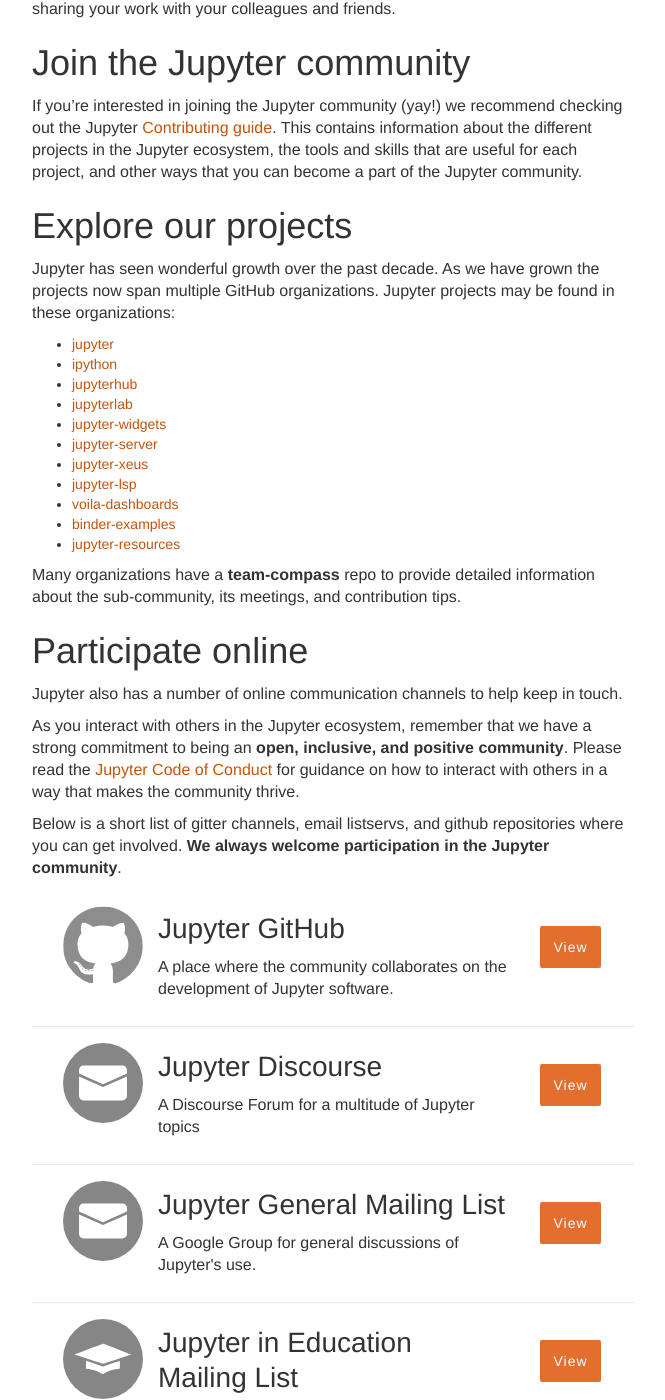
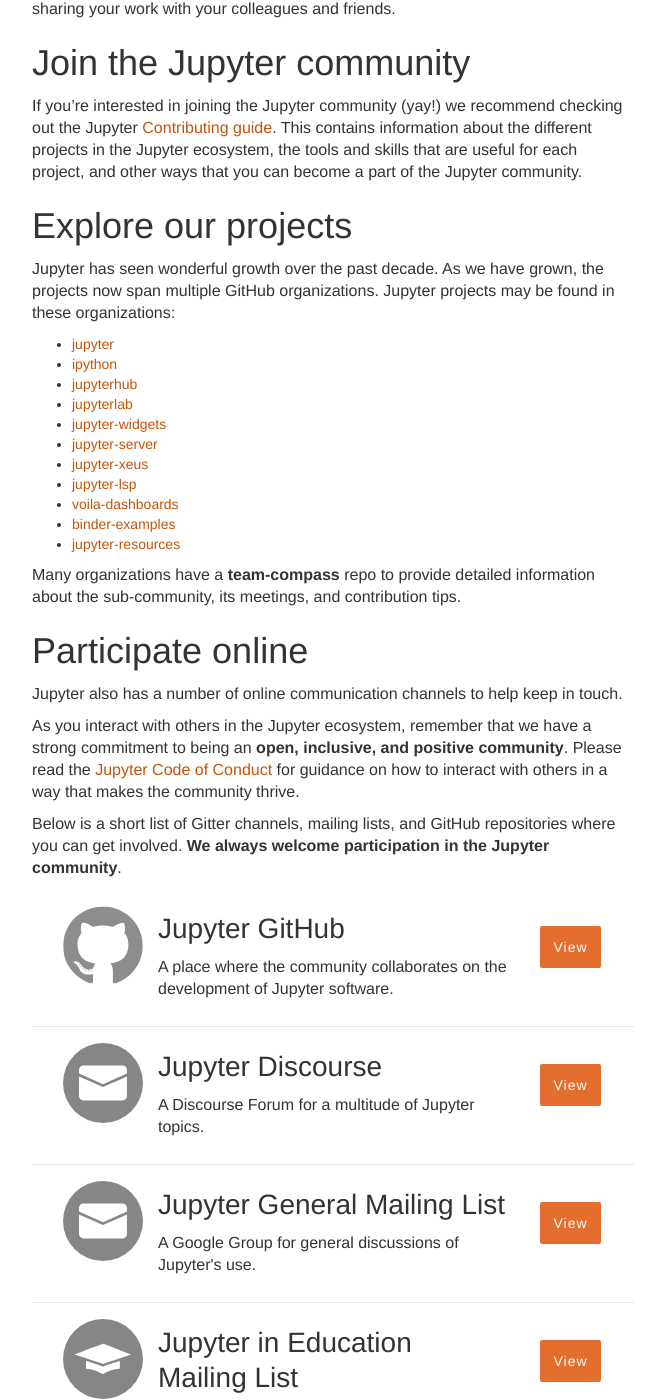
Before and after one commit to jupyter/jupyter.github.io, a Jekyll site: the page built from community.md, in a window 1280 px wide and 1400 px high, scrolled down 357 px. Shown: the whole window, without its empty margins (307-972 px from the left). Built offline with Jekyll 4.4.1, drawn with Linux system fonts in a browser that asks for light colours; some of the changed text lies outside the part shown.

Commit message:
Fix punctuation and typos in community.md
Some minor proofreading edits including
- change a comma to a semicolon
- communications -> communication
- informations -> information

```diff
--- a/community.md
+++ b/community.md
@@ -11,7 +11,7 @@
     alt: github icon
     url: https://github.com/jupyter/
   - title: Jupyter Discourse
-    description: A Discourse Forum for a multitude of Jupyter topics
+    description: A Discourse Forum for a multitude of Jupyter topics.
     src: assets/mail-list.svg
     alt: mailing list icon
     url: https://discourse.jupyter.org/
@@ -69,7 +69,7 @@
 
 ## Explore our projects
 
-Jupyter has seen wonderful growth over the past decade. As we have grown the
+Jupyter has seen wonderful growth over the past decade. As we have grown, the
 projects now span multiple GitHub organizations. Jupyter projects may be found
 in these organizations:
 
@@ -94,10 +94,10 @@
 
 As you interact with others in the Jupyter ecosystem, remember that we have a strong
 commitment to being an **open, inclusive, and positive community**. Please read the
-[Jupyter Code of Conduct](https://github.com/jupyter/governance/blob/master/conduct/code_of_conduct.md) for guidance on how to interact with others in
-a way that makes the community thrive.
+[Jupyter Code of Conduct](https://github.com/jupyter/governance/blob/master/conduct/code_of_conduct.md)
+for guidance on how to interact with others in a way that makes the community thrive.
 
-Below is a short list of gitter channels, email listservs, and github repositories
+Below is a short list of Gitter channels, mailing lists, and GitHub repositories
 where you can get involved. **We always welcome participation in the Jupyter community**.
 
 <section>
@@ -125,9 +125,10 @@
 
 ## Live events
 
-Project Jupyter events provide a forum for community members to come together in person or virtually to share and learn from each other.
+Project Jupyter events provide a forum for community members to come together in person
+or virtually to share and learn from each other.
 
-This page is for in person, one-of-a-kind events, for community engagement, see the community page.
+This page is for in-person, one-of-a-kind events; for community engagement, see the community page.
 
 ### Calendar
 
@@ -157,9 +158,14 @@
 
 ### Jupyter Community Workshops
 
-[Jupyter Community Workshops](https://blog.jupyter.org/jupyter-community-workshops-cbd34ac82549) bring together small groups (approximately 12 to 24 people) of Jupyter community members and core contributors for high-impact strategic work and community engagement on focused topics.
+[Jupyter Community Workshops](https://blog.jupyter.org/jupyter-community-workshops-cbd34ac82549)
+bring together small groups (approximately 12 to 24 people) of Jupyter community members and
+core contributors for high-impact strategic work and community engagement on focused topics.
 
-Much of Jupyter’s work is accomplished through remote, online collaboration; yet, over the years, we have found deep value in focused in-person work over a few days. These in-person events are particularly useful for tackling challenging development and design projects, growing the community of contributors, and strengthening collaborations.
+Much of Jupyter's work is accomplished through remote, online collaboration; yet, over the years,
+we have found deep value in focused in-person work over a few days. These in-person events are
+particularly useful for tackling challenging development and design projects, growing the community
+of contributors, and strengthening collaborations.
 
 #### Round 1: 2018
 
@@ -189,8 +195,10 @@
 
 - [Round 3: Call for Proposals](https://blog.jupyter.org/jupyter-community-workshops-call-for-proposals-for-jan-aug-2020-710f687e30f4)
 
-Due to the COVID-19 pandemic, workshops were put on hold during 2020. Stay tuned for more details about workshops funded in round 3.
+Due to the COVID-19 pandemic, workshops were put on hold during 2020.
+Stay tuned for more details about workshops funded in round 3.
 
 ### Jupyter Community Calls
 
-[Jupyter Community Calls](https://jupyter.readthedocs.io/en/latest/community/content-community.html#jupyter-wide-meetings) provide a regular virtual forum for community-wide discussion and sharing.
+[Jupyter Community Calls](https://jupyter.readthedocs.io/en/latest/community/content-community.html#jupyter-wide-meetings)
+provide a regular virtual forum for community-wide discussion and sharing.
```
Also changed, not shown: other parts of community.md (+3 -3 lines).
